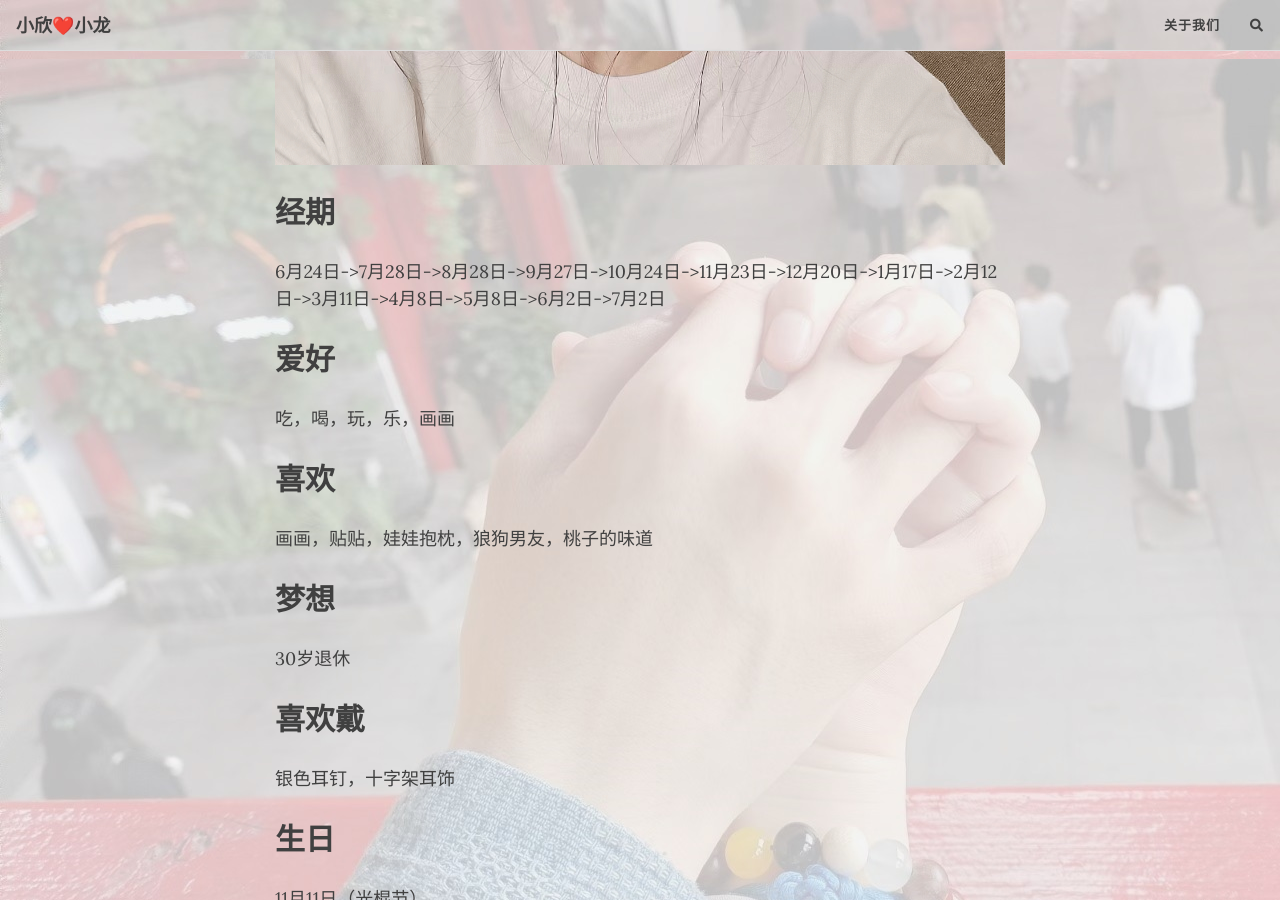
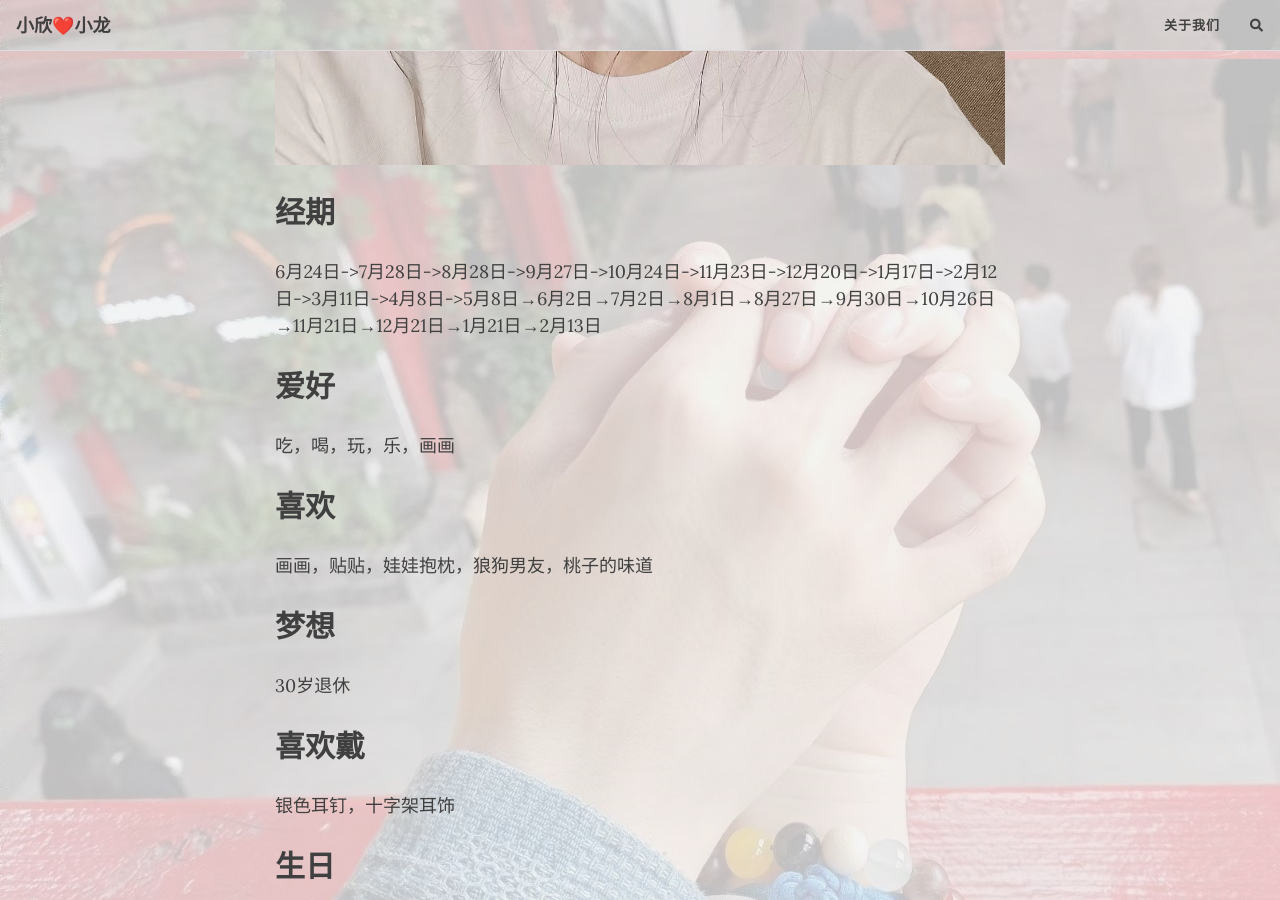
Before and after one commit to dengchenlong/dengchenlong.github.io, a Jekyll site: the page built from aboutus.markdown, in a window 1280 px wide and 900 px high, scrolled down 901 px. Built offline with Jekyll 4.4.1, drawn with Linux system fonts in a browser that asks for light colours; nearby versions of some CDN libraries; our own code applies the rules of GitHub Pages for plain Markdown files; comment, search, counter and statistics services are not loaded; some of the changed text lies outside the part shown.

Commit message:
更新信息

```diff
--- a/aboutus.markdown
+++ b/aboutus.markdown
@@ -9,7 +9,7 @@
 
 ## 经期
 
-6月24日->7月28日->8月28日->9月27日->10月24日->11月23日->12月20日->1月17日->2月12日->3月11日->4月8日->5月8日->6月2日->7月2日
+6月24日->7月28日->8月28日->9月27日->10月24日->11月23日->12月20日->1月17日->2月12日->3月11日->4月8日->5月8日→6月2日→7月2日→8月1日→8月27日→9月30日→10月26日→11月21日→12月21日→1月21日→2月13日
 
 ## 爱好
 
```
Also changed, not shown: other parts of aboutus.markdown (+1 -1 lines).
